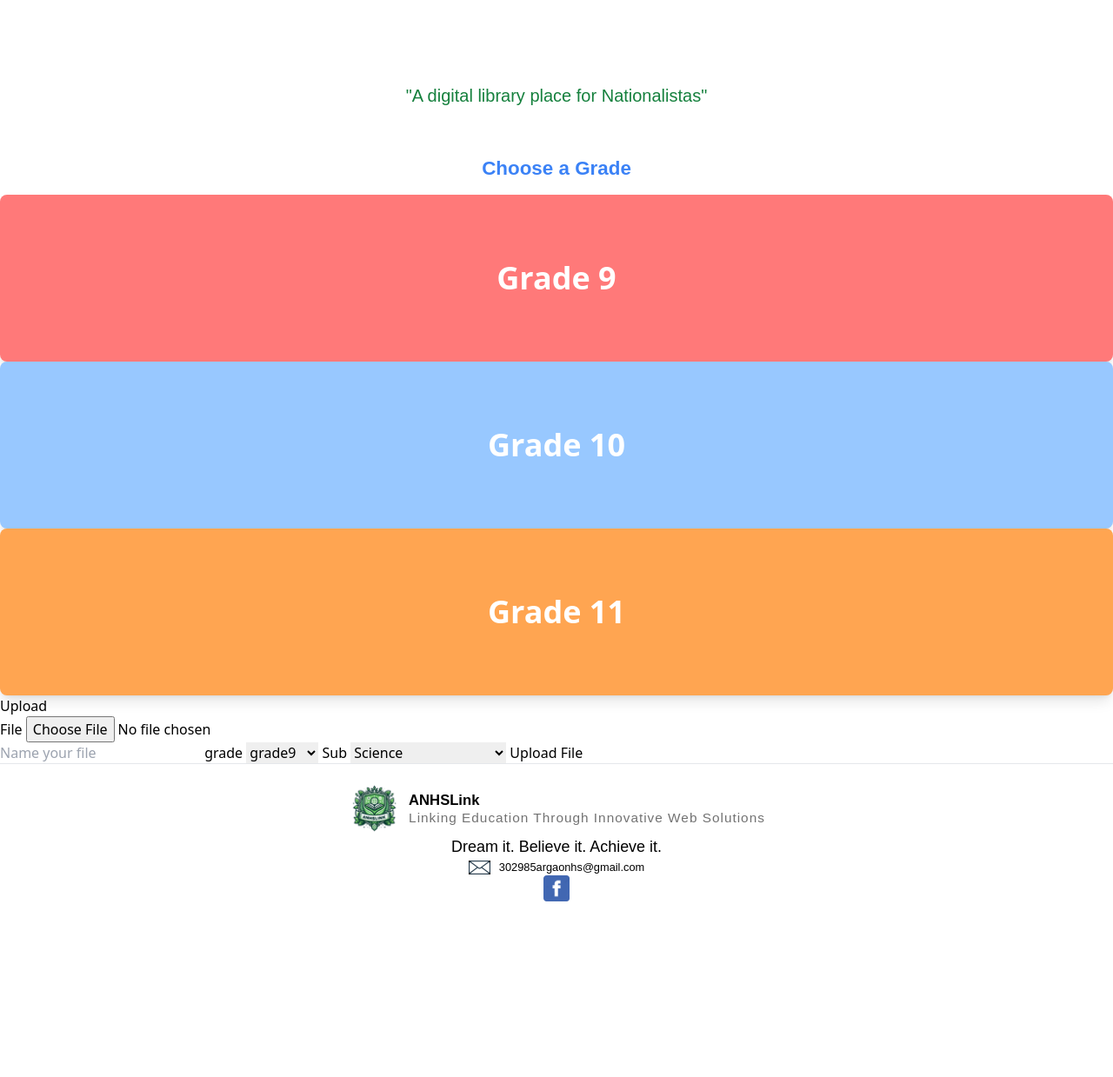
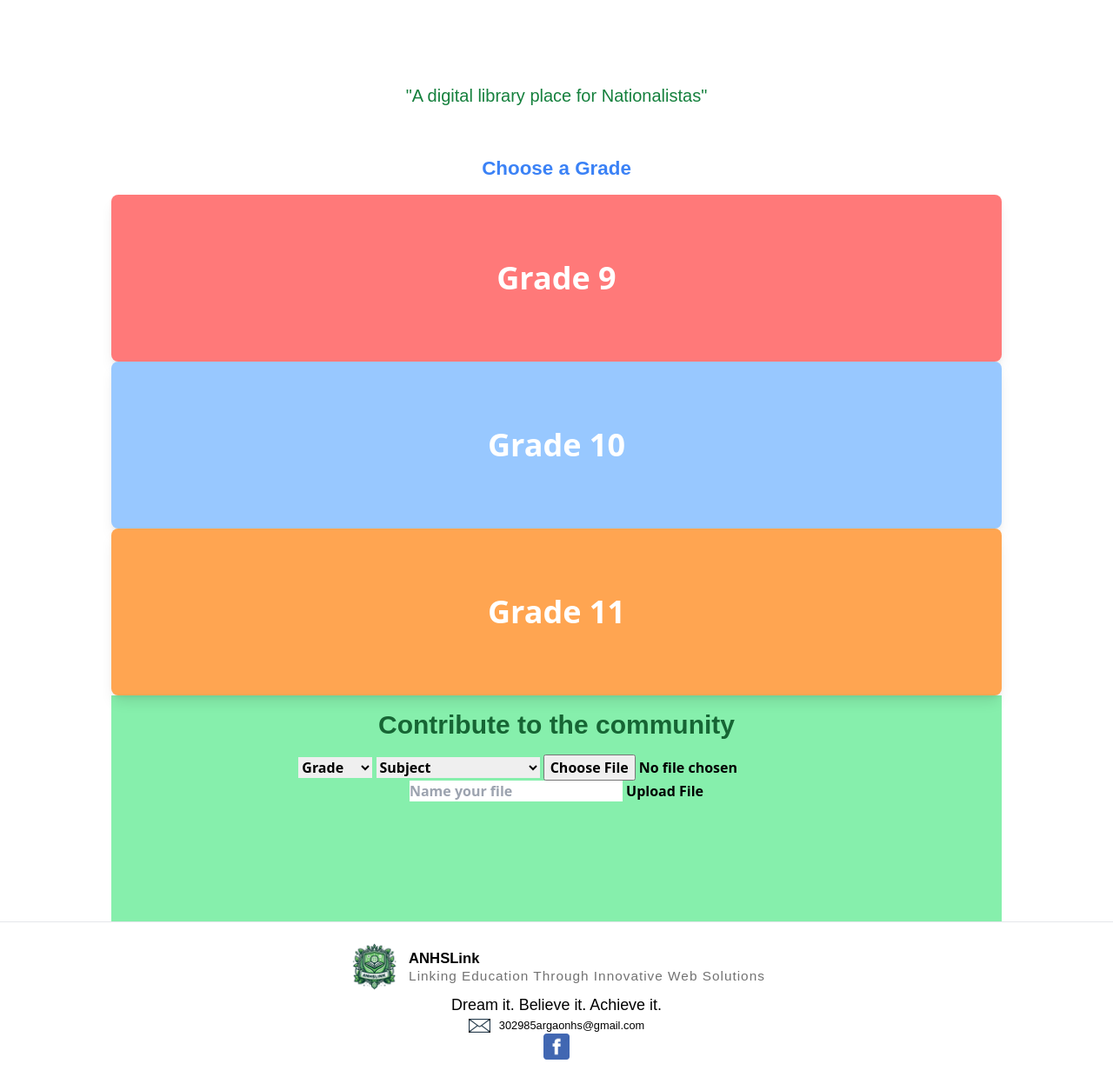
Before and after one commit to Cozyx213/ANHSLINK2, a Django app: page /library in a window 1280 px wide. Shown: the part 871-2110 px from the top of the page at 87% size. Before the commit the page ends 1908 px from the top, so only its background shows below. Run offline with Django 4.2, Linux system fonts and the light colour scheme; a user stored in the database is signed in.

Commit message:
added a featuere to change sub depending on the grade for 9 and 10, need to finish for 11

```diff
--- a/authentication/static/css/main.css
+++ b/authentication/static/css/main.css
@@ -621,6 +621,14 @@ video {
   height: 100vh;
 }
 
+.h-10 {
+  height: 2.5rem;
+}
+
+.h-4 {
+  height: 1rem;
+}
+
 .w-24 {
   width: 6rem;
 }
@@ -639,6 +647,18 @@ video {
 
 .max-w-md {
   max-width: 28rem;
+}
+
+.max-w-8 {
+  max-width: 2rem;
+}
+
+.max-w-96 {
+  max-width: 24rem;
+}
+
+.max-w-7xl {
+  max-width: 80rem;
 }
 
 .border-spacing-x-px {
@@ -766,6 +786,11 @@ video {
   background-color: rgb(229 231 235 / var(--tw-bg-opacity));
 }
 
+.bg-gray-600 {
+  --tw-bg-opacity: 1;
+  background-color: rgb(75 85 99 / var(--tw-bg-opacity));
+}
+
 .bg-green-100 {
   --tw-bg-opacity: 1;
   background-color: rgb(220 252 231 / var(--tw-bg-opacity));
@@ -794,6 +819,21 @@ video {
 .bg-yellow-200 {
   --tw-bg-opacity: 1;
   background-color: rgb(254 240 138 / var(--tw-bg-opacity));
+}
+
+.bg-slate-400 {
+  --tw-bg-opacity: 1;
+  background-color: rgb(148 163 184 / var(--tw-bg-opacity));
+}
+
+.bg-green-400 {
+  --tw-bg-opacity: 1;
+  background-color: rgb(74 222 128 / var(--tw-bg-opacity));
+}
+
+.bg-green-300 {
+  --tw-bg-opacity: 1;
+  background-color: rgb(134 239 172 / var(--tw-bg-opacity));
 }
 
 .bg-gradient-to-r {
@@ -907,8 +947,22 @@ video {
   line-height: 1.75rem;
 }
 
+.text-9xl {
+  font-size: 8rem;
+  line-height: 1;
+}
+
+.text-3xl {
+  font-size: 1.875rem;
+  line-height: 2.25rem;
+}
+
 .font-bold {
   font-weight: 700;
+}
+
+.font-extrabold {
+  font-weight: 800;
 }
 
 .font-medium {
@@ -989,6 +1043,11 @@ video {
 .text-white {
   --tw-text-opacity: 1;
   color: rgb(255 255 255 / var(--tw-text-opacity));
+}
+
+.text-green-800 {
+  --tw-text-opacity: 1;
+  color: rgb(22 101 52 / var(--tw-text-opacity));
 }
 
 .shadow-2xl {
--- /dev/null
+++ b/authentication/static/js/library.js
@@ -0,0 +1,105 @@
+
+document.addEventListener('DOMContentLoaded', event => {
+    var grade9Options = [
+        { text: "Subject", value: "Subject", disabled: "disabled", selected: "selected" },
+        { text: "Science", value: "Science" },
+        { text: "Esp", value: "Esp" },
+        { text: "Mapeh", value: "Mapeh" },
+        { text: "Research", value: "Research" },
+        { text: "Filipino", value: "Filipino" },
+        { text: "English", value: "English" },
+        { text: "Math", value: "Math" },
+        { text: "Consumer Chemistry", value: "Consumer Chemistry" },
+    ]
+    var grade10Options = [
+        { text: "Subject", value: "Subject", disabled: "disabled", selected: "selected" },
+        { text: "Science", value: "Science" },
+        { text: "Esp", value: "Esp" },
+        { text: "Mapeh", value: "Mapeh" },
+        { text: "Research", value: "Research" },
+        { text: "Filipino", value: "Filipino" },
+        { text: "English", value: "English" },
+        { text: "Math", value: "Math" },
+        { text: "Advance Chemistry", value: "Advance Chemistry" },
+    ]
+    const form = document.getElementById('upload');
+    const file = document.getElementById('file');
+    const grade = document.getElementById('grade');
+    const subject = document.getElementById("subject");
+
+
+
+
+    grade.addEventListener("change", function (event) {
+        var gradeVal = grade.value;
+        if (gradeVal === "grade9") {
+            changesub(grade9Options)
+            console.log("9");
+
+
+        } else if (gradeVal === "grade10") {
+            changesub(grade10Options)
+            console.log("10");
+
+        } else if (gradeVal === "grade11") {
+            console.log("11");
+
+        }
+
+
+    });
+    file.addEventListener("change", function (event) {
+        var file = event.target.files[0];
+
+        if (file) {
+            console.log(file.size / (1024 * 1024));
+            var sizeMB = file.size / (1024 * 1024);
+            if (sizeMB > 16) {
+                alert("Upload only limited to 16MB. Sorry for the inconvience.")
+                document.getElementById('file').value = ''
+            }
+
+        }
+    });
+
+
+    form.addEventListener('submit', validateForm);
+
+    function validateForm(event){
+
+    }
+
+    function changesub(gradelvl) {
+        subject.innerHTML = ''
+        gradelvl.forEach(function (option) {
+            var newOption = document.createElement("option");
+            newOption.text = option.text;
+            newOption.value = option.value;
+            subject.add(newOption);
+        });
+    }
+
+
+
+
+
+
+
+    document.querySelectorAll('.grade-button').forEach(button => {
+        button.addEventListener('click', event => {
+            const gradeId = button.getAttribute('data-grade');
+            const subjectsDiv = document.getElementById(gradeId);
+            if (subjectsDiv.style.display === 'block') {
+                subjectsDiv.style.display = 'none';
+            } else {
+                subjectsDiv.style.display = 'block';
+                subjectsDiv.style.animationPlayState = 'running';
+                subjectsDiv.addEventListener('animationend', () => {
+                    subjectsDiv.style.display = 'block';
+                });
+            }
+
+            console.log(subjectsDiv);
+        });
+    });
+});
--- a/main/templates/main/library.html
+++ b/main/templates/main/library.html
@@ -53,50 +53,13 @@
         font-size: 1.4rem;
     }
 </style>
-<script>
-
-
-    document.addEventListener('DOMContentLoaded', event => {
-        const file = document.getElementById('file')
-        file.addEventListener("change", function(event){
-            var file = event.target.files[0];
-
-            if (file){
-                console.log(file.size/(1024*1024));
-                var sizeMB = file.size/(1024*1024);
-                if(sizeMB>16){
-                    alert("DAKOAG MB AYAW ANA PLS")
-                    document.getElementById('file').value = ''
-                }
-
-            }
-        });
-
-        document.querySelectorAll('.grade-button').forEach(button => {
-            button.addEventListener('click', event => {
-                const gradeId = button.getAttribute('data-grade');
-                const subjectsDiv = document.getElementById(gradeId);
-                if (subjectsDiv.style.display === 'block') {
-                    subjectsDiv.style.display = 'none';
-                } else {
-                    subjectsDiv.style.display = 'block';
-                    subjectsDiv.style.animationPlayState = 'running';
-                    subjectsDiv.addEventListener('animationend', () => {
-                        subjectsDiv.style.display = 'block';
-                    });
-                }
-
-                console.log(subjectsDiv);
-            });
-        });
-    });
-
-
-</script>
+<script src="{% static 'js/library.js' %}"></script>
 <!-- Library Header -->
+<div class="bod  flex justify-center">
+    <div class="lib">
         <div>
-    <div class="iconlib flex justify-center"><img class="rounded-3xl" src="{% static 'pictures/libraryImage2.jpg' %}"
-            class=" flex justify-center">
+            <div class="iconlib flex justify-center"><img class="rounded-3xl"
+                    src="{% static 'pictures/libraryImage2.jpg' %}" class=" flex justify-center">
             </div>
         </div>
         <div class="border-spacing-x-px">
@@ -218,42 +181,58 @@
 
 
 
+        <div id="upload" class="bg-green-300 text-center font-extrabold">
+            <p  class="text-3xl p-4 text-green-800">Contribute to the community</p>
+
+            <div class="flex justify-center h-48">
+                <form id='upload' method="post" action="{% url 'upload_view' %}" enctype="multipart/form-data">
+                    {% csrf_token %}
+
+
+
+                    <select id="grade" name="grade" required>
+                        <option selected disabled>Grade</option>
+                        <option value="grade9">grade9</option>
+                        <option value="grade10">grade10</option>
+                        <option value="grade11">grade11</option>
+                    </select>
+
+
+                    <select id="subject" name="subject" required>
+                        <option selected disabled>Subject</option>
+                        <option>Science</option>
+                        <option>Esp</option>
+                        <option>MAPEH</option>
+                        <option>Research</option>
+                        <option>Filipino</option>
+                        <option>English</option>
+                        <option>Math</option>
+                        <option>Consumer Chemistry</option>
+                    </select>
+
+                    <input id="file" name="file" type="file" required placeholder="Place file"
+                        accept=".pdf, .docx, .pptx">
+                    <div class="fileSize"></div>
+
+                    <input name="name" type="text" required placeholder="Name your file">
+
+
+
+
+                    <input type="submit" value="Upload File">
+                </form>
+            </div>
+
+        </div>
+    </div>
+
+</div>
+
+
 </div>
 </div>
 
 
 
-<div> Upload</div>
-
-<form method="post" action="{% url 'upload_view' %}" enctype="multipart/form-data">
-    {% csrf_token %}
-
-    <label for="file">File</label>
-    <input id="file" name="file" type="file" required placeholder="Place file" accept=".pdf, .docx, .pptx">
-    <div class="fileSize"></div>
-
-    <input name="name" type="text" required placeholder="Name your file">
-    <label for="grade">grade</label>
-
-    <select name="grade" required>
-        <option>grade9</option>
-        <option>grade10</option>
-        <option>grade11</option>
-    </select>
-
-    <label for="subject">Sub</label>
-
-    <select name="subject" required>
-        <option>Science</option>
-        <option>Esp</option>
-        <option>MAPEH</option>
-        <option>Research</option>
-        <option>Consumer Chemistry</option>
-        <option>Filipino</option>
-        <option>English</option>
-        <option>Math</option>
-    </select>
-    <input type="submit" value="Upload File">
-</form>
 
 {% endblock %}
```
Also changed, not shown: db.sqlite3, media/grade9/Science/Picture1-removebg-preview.jpg (deleted). Lines whose indentation alone changed are shown as unchanged.
